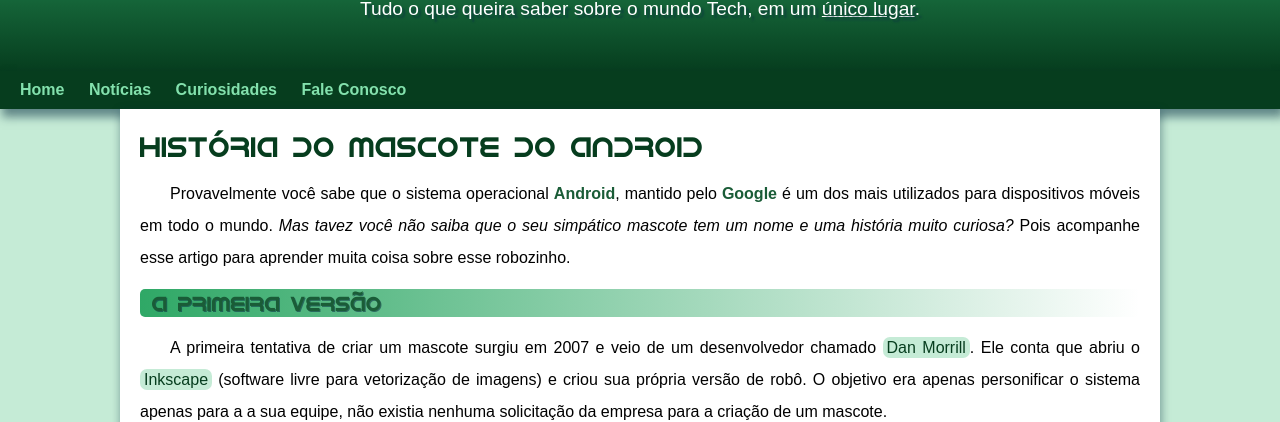
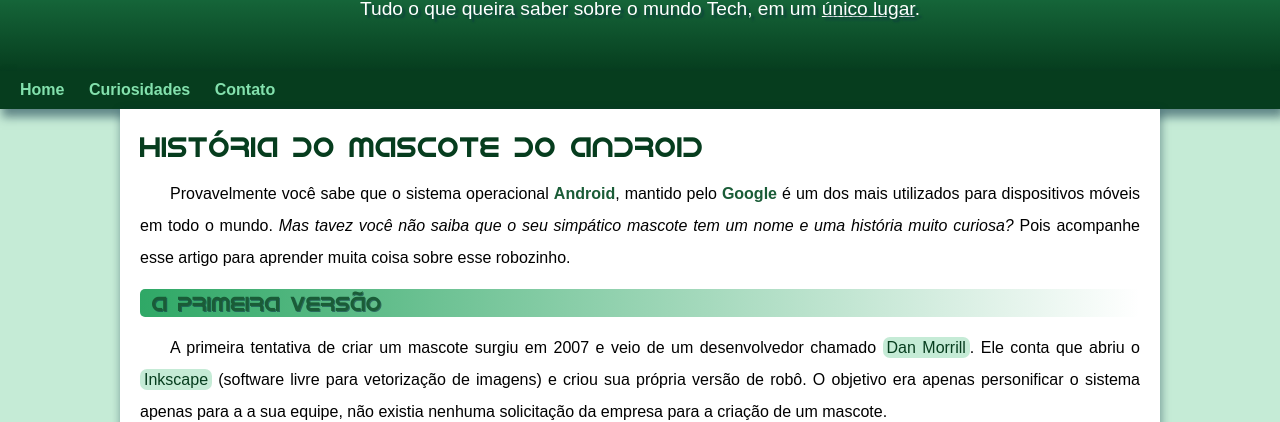
Before and after one commit to Srwats0n/projeto-site, a plain HTML site: page android.html in a window 1280 px wide. Shown: the part 119-541 px from the top of the page. Drawn offline with Linux system fonts and the light colour scheme.

Commit message:
correcao padding

```diff
--- a/android.html
+++ b/android.html
@@ -17,9 +17,8 @@
     </header>
     <nav>
         <a href="#">Home</a>
-        <a href="#">Notícias</a>
         <a href="#">Curiosidades</a>
-        <a href="#">Fale Conosco</a>
+        <a href="#">Contato</a>
     </nav>
     <main>
         <article>
--- a/estilo/style.css
+++ b/estilo/style.css
@@ -74,7 +74,6 @@ header > p {
     padding-bottom: 20px;
     margin: auto;
     margin-top: 20px;
-    margin-bottom: 20px;
     text-shadow: 3px 3px 2px #092f4291;
 }
 
```
